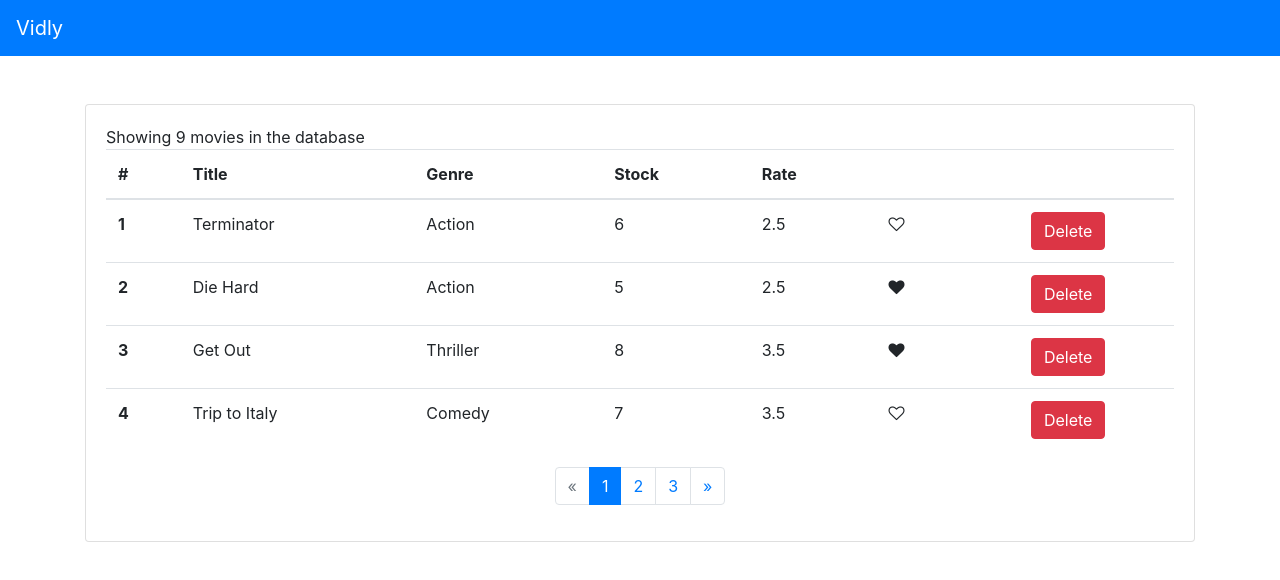
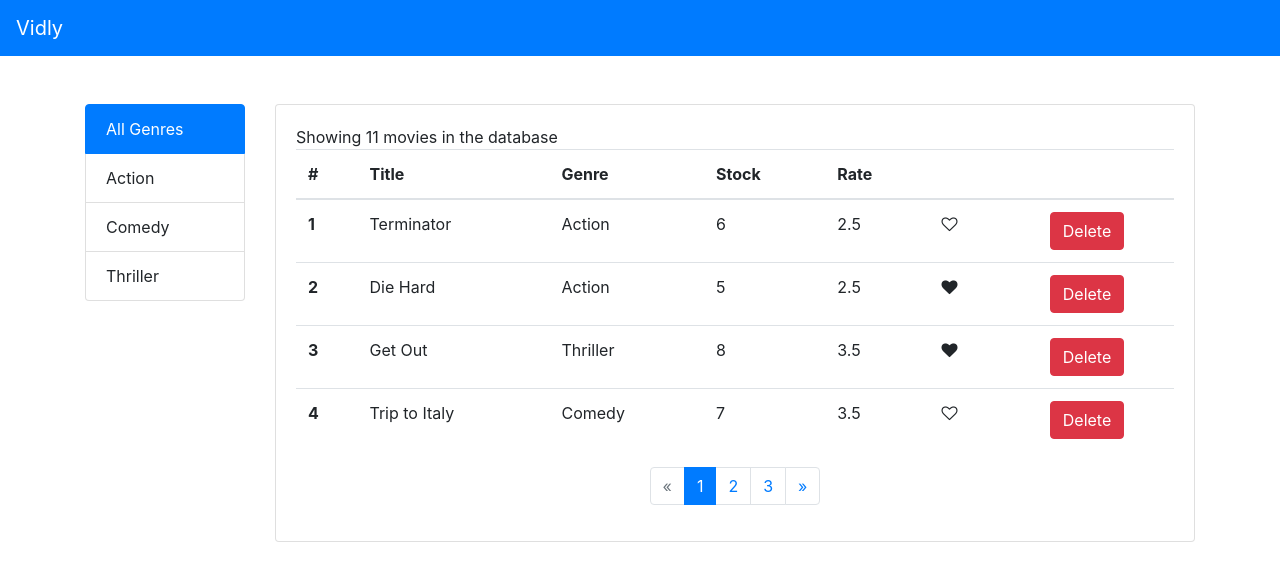
Before and after one commit to federico-r-figueredo/vidly-client, a React app: page / in a window 1280 px wide. Shown: the top 580 px of the page. Built offline with nearby package versions, Linux system fonts and the light colour scheme.

Commit message:
Complete filter by genre

```diff
--- a/package.json
+++ b/package.json
@@ -2,6 +2,10 @@
     "name": "vidly-client",
     "version": "1.0.0",
     "description": "",
+    "engines": {
+        "node": "18.17",
+        "npm": "9.6.7"
+    },
     "private": true,
     "scripts": {
         "test": "echo \"Error: no test specified\" && exit 1",
--- /dev/null
+++ b/src/components/ListGroup.jsx
@@ -0,0 +1,37 @@
+import React from 'react';
+
+const styles = {
+    cursor: 'pointer'
+};
+
+function ListGroup({
+    items,
+    selectedItem,
+    onItemSelect,
+    textProperty,
+    valueProperty
+}) {
+    return (
+        <ul className='list-group'>
+            {items.map((item) => (
+                <li
+                    key={item[valueProperty]}
+                    className={`list-group-item ${
+                        selectedItem === item ? 'active' : ''
+                    }`}
+                    style={styles}
+                    onClick={() => onItemSelect(item)}
+                >
+                    {item[textProperty]}
+                </li>
+            ))}
+        </ul>
+    );
+}
+
+ListGroup.defaultProps = {
+    textProperty: 'name',
+    valueProperty: '_id'
+};
+
+export default ListGroup;
--- a/src/components/Main.jsx
+++ b/src/components/Main.jsx
@@ -2,11 +2,10 @@ import React, { Component } from 'react';
 import Movies from './Movies';
 
 class Main extends Component {
-    state = {};
     render() {
         return (
-            <main role='main' className='container'>
-                <Movies></Movies>
+            <main role='main' className='container mt-5'>
+                <Movies />
             </main>
         );
     }
--- a/src/components/Movies.jsx
+++ b/src/components/Movies.jsx
@@ -1,32 +1,36 @@
 import React, { Component, Fragment } from 'react';
 import { getMovies } from '../services/fakeMovieService';
+import { getGenres } from '../services/fakeGenreService';
 import Like from './common/Like';
 import Pagination from './common/Pagination';
-import { paginate } from '../utils/paginate';
+import { paginate as paginateMovies } from '../utils/paginate';
+import ListGroup from './ListGroup';
 
 class Movies extends Component {
     state = {
         movies: [],
-        pagesCount: 0,
+        genres: [],
+        currentPage: 1,
         pageSize: 4,
-        currentPage: 1
+        selectedGenre: null
     };
 
-    constructor() {
-        super();
-        this.state.movies = getMovies();
-        this.state.pagesCount = this.calcPagesCount();
+    handleGenreSelect = (genre) => {
+        this.setState({ selectedGenre: genre, currentPage: 1 });
+    };
+
+    componentDidMount() {
+        const genres = [{ name: 'All Genres' }, ...getGenres()];
+        this.setState({
+            movies: getMovies(),
+            genres,
+            selectedGenre: genres[0]
+        });
     }
 
     removeMovie = (id) => {
         const movies = this.state.movies.filter((x) => x._id !== id);
-        const pagesCount = this.calcPagesCount(movies);
-        const currentPage =
-            pagesCount !== this.state.pagesCount &&
-            this.state.currentPage === this.state.pagesCount
-                ? pagesCount
-                : this.state.currentPage;
-        this.setState({ pagesCount, movies, currentPage });
+        this.setState({ movies });
     };
 
     handleLike = (movie) => {
@@ -43,22 +47,60 @@ class Movies extends Component {
         });
     };
 
-    calcPagesCount(movies = this.state.movies) {
+    calcPagesCount(movies) {
         return Math.ceil(movies.length / this.state.pageSize);
     }
 
+    calcCurrentPage(pagesCount) {
+        return pagesCount < this.state.currentPage
+            ? pagesCount
+            : this.state.currentPage;
+    }
+
+    filterMovies() {
+        return this.state.selectedGenre && this.state.selectedGenre._id
+            ? this.state.movies.filter(
+                  (movie) => movie.genre._id === this.state.selectedGenre._id
+              )
+            : this.state.movies;
+    }
+
     render() {
-        const { length: count } = this.state.movies;
-        const { pagesCount, movies, currentPage, pageSize } = this.state;
-        const paginatedMovies = paginate(movies, currentPage, pageSize);
+        console.log('render!');
+        if (!this.state.movies.length)
+            return (
+                <div className='card'>
+                    <div className='card-body text-center'>
+                        <span>There are no movies in the database</span>
+                    </div>
+                </div>
+            );
+
+        const { genres, pageSize, selectedGenre } = this.state;
+        const filteredMovies = this.filterMovies();
+        const pagesCount = this.calcPagesCount(filteredMovies);
+        const currentPage = this.calcCurrentPage(pagesCount);
+        const paginatedMovies = paginateMovies(
+            filteredMovies,
+            currentPage,
+            pageSize
+        );
         return (
-            <div className='card mt-5'>
-                <div className='card-body'>
-                    {count === 0 ? (
-                        <span>There are no movies in the database</span>
-                    ) : (
-                        <Fragment>
-                            <span>Showing {count} movies in the database</span>
+            <div className='row'>
+                <div className='col-2'>
+                    <ListGroup
+                        items={genres}
+                        selectedItem={selectedGenre}
+                        onItemSelect={this.handleGenreSelect}
+                    />
+                </div>
+                <div className='col-10'>
+                    <div className='card'>
+                        <div className='card-body'>
+                            <span>
+                                Showing {filteredMovies.length} movies in the
+                                database
+                            </span>
                             <table className='table'>
                                 <thead>
                                     <tr>
@@ -112,8 +154,8 @@ class Movies extends Component {
                                 currentPage={currentPage}
                                 onPageChange={this.handlePageChange}
                             />
-                        </Fragment>
-                    )}
+                        </div>
+                    </div>
                 </div>
             </div>
         );
--- a/src/services/fakeMovieService.js
+++ b/src/services/fakeMovieService.js
@@ -67,6 +67,22 @@ const movies = [
         liked: true
     },
     {
+        _id: '5b21ca3eeb7f6fbccd47183f',
+        title: 'Jurassic Park',
+        genre: { _id: '5b21ca3eeb7f6fbccd471820', name: 'Thriller' },
+        numberInStock: 4,
+        dailyRentalRate: 3.5,
+        liked: true
+    },
+    {
+        _id: '5b21ca3eeb7f6fbccd47184f',
+        title: 'Jurassic Park: The Lost World',
+        genre: { _id: '5b21ca3eeb7f6fbccd471820', name: 'Thriller' },
+        numberInStock: 4,
+        dailyRentalRate: 3.5,
+        liked: true
+    },
+    {
         _id: '5b21ca3eeb7f6fbccd471821',
         title: 'The Avengers',
         genre: { _id: '5b21ca3eeb7f6fbccd471818', name: 'Action' },
```
Also changed, not shown: 2 other files (tests, documents, lock files or other folders).
